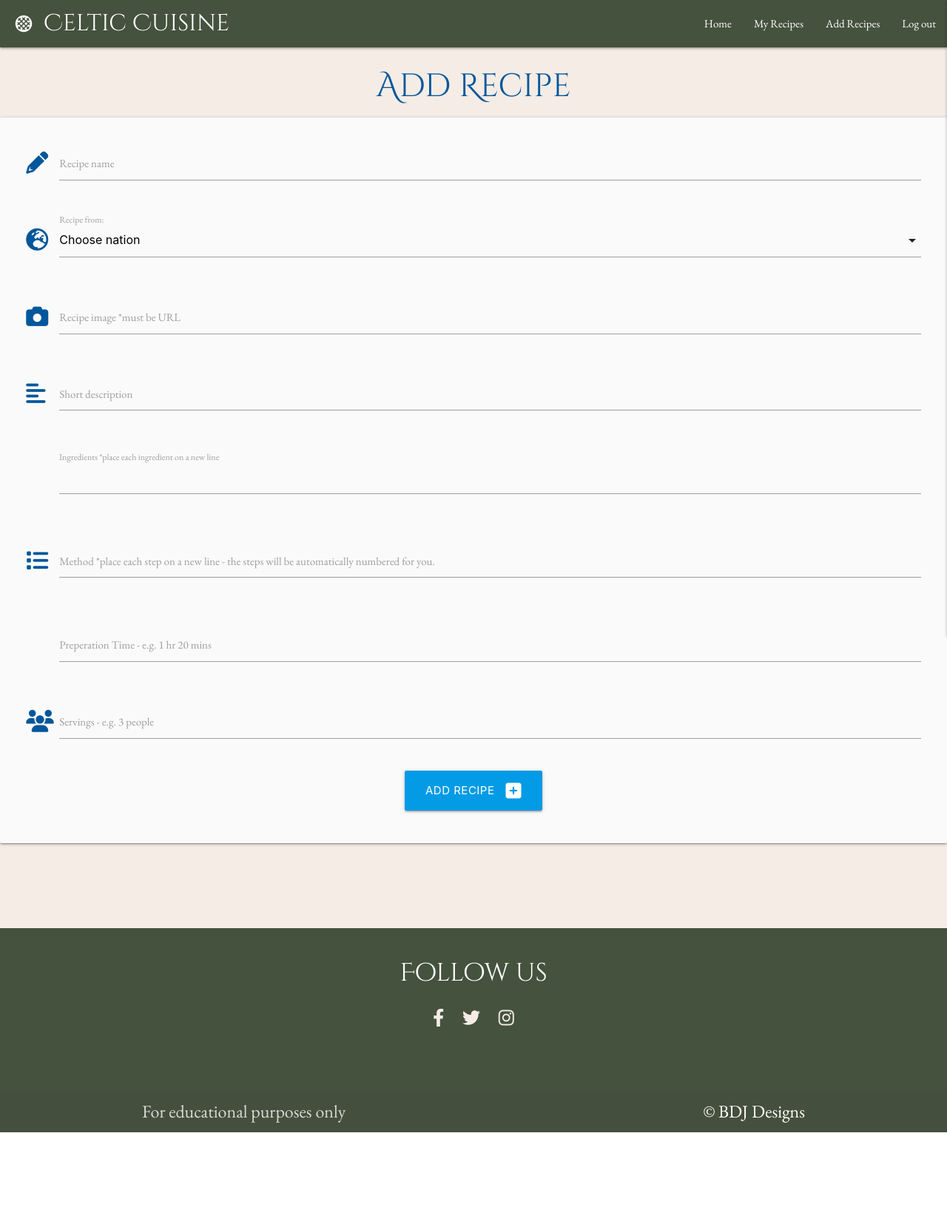
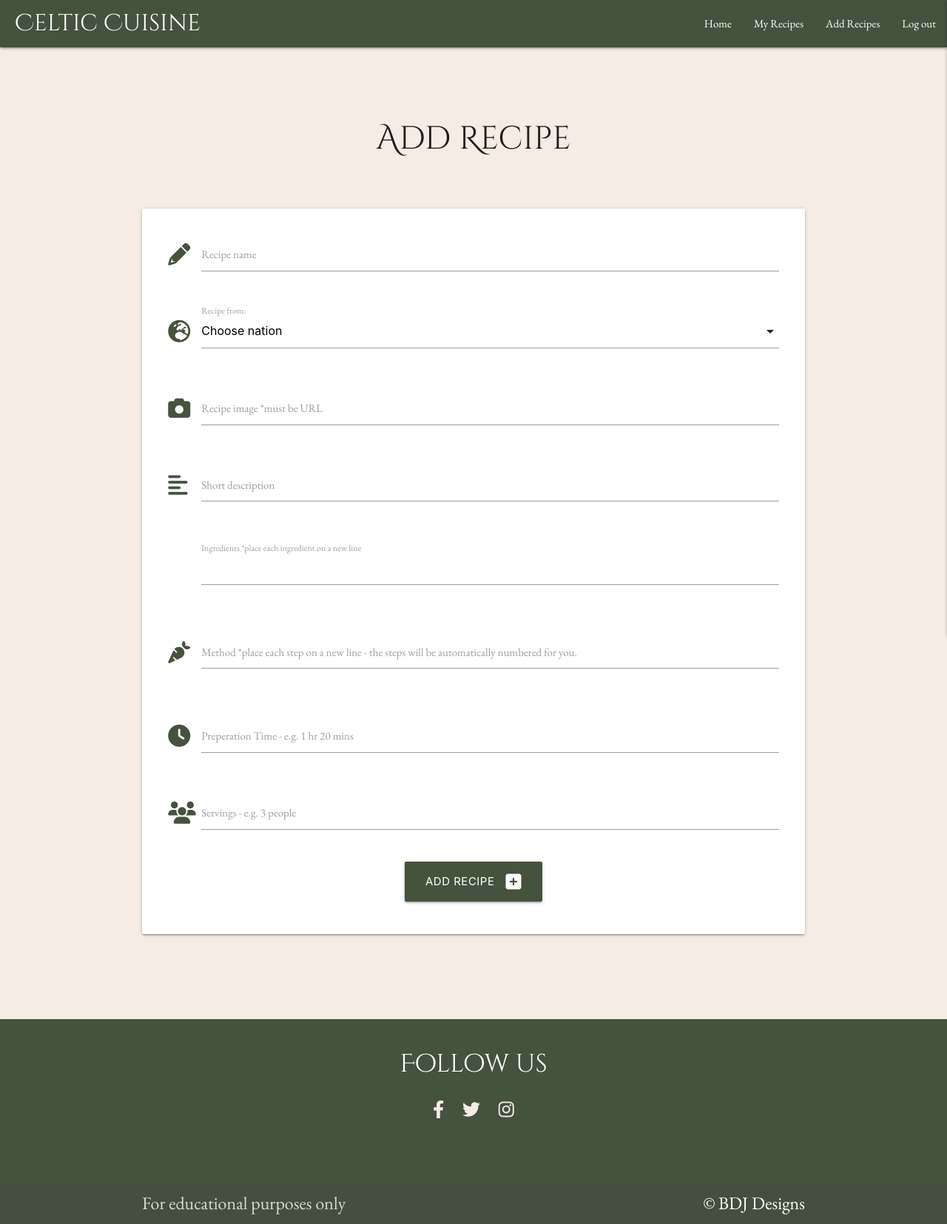
Before and after one commit to Code-Institute-Submissions/danielj314-celtic-cuisine-pm3_NovResub, a Flask app: page /add_recipe in a window 1280 px wide. Shown: the whole page at 74% size. Before the commit the page ends 1531 px from the top, so only its background shows below. Run offline with Flask 2, Linux system fonts and the light colour scheme; the visitor is signed in with stand-in values (Sample User, id 1); data that the repository does not hold is empty.

Commit message:
styling for add_recipe and edit_recipe pages

```diff
--- a/celticcuisine/static/css/style.css
+++ b/celticcuisine/static/css/style.css
@@ -43,12 +43,24 @@ h6 {
     background-color: #f5ece5;
 }
 
+.background-cloudy {
+    background-color: #b0aca2;
+}
+
 .page-footer {
     background-color: #45523e;
 }
 
 .card {
     background-color: #b0aca2;
+}
+
+.text-cabbage {
+    color: #45523e;
+}
+
+.text-matrix {
+    color: #ad5d50;
 }
 
 .nation-card {
--- a/celticcuisine/templates/add_recipe.html
+++ b/celticcuisine/templates/add_recipe.html
@@ -1,14 +1,15 @@
 {% extends "base.html" %}
 {% block content %}
 
-<h3 class="light-blue-text text-darken-4 center-align">Add Recipe</h3>
+<h3 class="center-align title-margins">Add Recipe</h3>
 
-<div class="row card-panel grey lighten-5">
+<div class="container">
+    <div class="row card-panel">
         <form class="col s12" method="POST" action="{{ url_for('add_recipe') }}">
             <!-- recipe name -->
             <div class="row">
                 <div class="input-field col s12">
-                <i class="fas fa-pencil alt prefix light-blue-text text-darken-4"></i>
+                    <i class="fas fa-pencil alt prefix text-cabbage"></i>
                     <input id="recipe_name" name="recipe_name" minlength="3" maxlength="25" type="text" class="validate"
                         required>
                     <label for="recipe_name">Recipe name</label>
@@ -17,7 +18,7 @@
             <!-- nation category -->
             <div class="row">
                 <div class="input-field col s12">
-                <i class="fas fa-earth-europe prefix light-blue-text text-darken-4"></i>
+                    <i class="fas fa-earth-europe prefix text-cabbage"></i>
                     <select id="category_id" name="category_id" class="validate" required>
                         <option value="" disabled selected>Choose nation</option>
                         {% for category in categories %}
@@ -30,24 +31,25 @@
             <!-- recipe image -->
             <div class="row">
                 <div class="input-field col s12">
-                <i class="fas fa-camera prefix light-blue-text text-darken-4"></i>
-                <input id="recipe_image" name="recipe_image" minlength="2" maxlength="300" type="text" class="validate">
+                    <i class="fas fa-camera prefix text-cabbage"></i>
+                    <input id="recipe_image" name="recipe_image" minlength="2" maxlength="300" type="text"
+                        class="validate">
                     <label for="recipe_image">Recipe image *must be URL</label>
                 </div>
             </div>
             <!-- recipe description -->
             <div class="row">
                 <div class="input-field col s12">
-                <i class="fas fa-align-left prefix light-blue-text text-darken-4"></i>
-                <textarea id="recipe_description" name="recipe_description" minlength="5" maxlength="200" type="text"
-                    class="materialize-textarea validate" required></textarea>
+                    <i class="fas fa-align-left prefix text-cabbage"></i>
+                    <textarea id="recipe_description" name="recipe_description" minlength="5" maxlength="200"
+                        type="text" class="materialize-textarea validate" required></textarea>
                     <label for="recipe_description">Short description</label>
                 </div>
             </div>
             <!-- ingredients -->
             <div class="row">
                 <div class="input-field col s12">
-                <i class="fa fa-cart prefix light-blue-text text-darken-4"></i>
+                    <i class="fa fa-cart prefix text-cabbage"></i>
                     <textarea id="ingredients" name="ingredients" minlength="5" maxlength="1500"
                         class="materialize-textarea validate" required>
                 </textarea>
@@ -57,9 +59,9 @@
             <!-- method -->
             <div class="row">
                 <div class="input-field col s12">
-                <i class="fa fa-list prefix light-blue-text text-darken-4"></i>
-                <textarea id="method" name="method" minlength="5" maxlength="1500" class="materialize-textarea validate"
-                    required></textarea>
+                    <i class="fas fa-carrot prefix text-cabbage"></i>
+                    <textarea id="method" name="method" minlength="5" maxlength="1500"
+                        class="materialize-textarea validate" required></textarea>
                     <label for="method">
                         Method *place each step on a new line - the steps will be automatically numbered for you.
                     </label>
@@ -68,7 +70,7 @@
             <!-- preperation time -->
             <div class="row">
                 <div class="input-field col s12">
-                <i class="fa fa-timer prefix light-blue-text text-darken-4"></i>
+                    <i class="fas fa-clock prefix text-cabbage"></i>
                     <input id="prep_time" name="prep_time" minlength="2" maxlength="25" type="text" class="validate"
                         required>
                     <label for="prep_time">Preperation Time - e.g. 1 hr 20 mins</label>
@@ -77,20 +79,22 @@
             <!-- servings -->
             <div class="row">
                 <div class="input-field col s12">
-                <i class="fas fa-users prefix light-blue-text text-darken-4"></i>
-                <input id="servings" name="servings" minlength="1" maxlength="20" type="text" class="validate" required>
+                    <i class="fas fa-users prefix text-cabbage"></i>
+                    <input id="servings" name="servings" minlength="1" maxlength="20" type="text" class="validate"
+                        required>
                     <label for="servings">Servings - e.g. 3 people</label>
                 </div>
             </div>
             <!-- submit button -->
             <div class="row">
                 <div class="col s12 center-align">
-                <button type="submit" class="btn-large light-blue darken-1">
+                    <button type="submit" class="btn-large background-cabbage">
                         Add Recipe <i class="fas fa-plus-square right"></i>
                     </button>
                 </div>
             </div>
         </form>
     </div>
+</div>
 
 {% endblock %}
--- a/celticcuisine/templates/base.html
+++ b/celticcuisine/templates/base.html
@@ -21,7 +21,7 @@
     <!-- Top Navbar -->
     <nav>
       <div class="nav-wrapper background-cabbage">
-        <a href="{{ url_for('home') }}" class="brand-logo header-title">Celtic Cuisine <i class="fas fa-stroopwafel"></i></a>
+        <a href="{{ url_for('home') }}" class="brand-logo header-title">Celtic Cuisine</a>
         <a href="#" data-target="mobile-demo" class="sidenav-trigger right"><i class="fas fa-bars"></i></a>
         <ul class="right hide-on-med-and-down nav-list">
           <li><a href="{{ url_for('home') }}">Home</a></li>
@@ -60,7 +60,7 @@
     {% if messages %}
     {% for message in messages %}
     <div class="row flashes">
-      <h4 class="light-blue lighten-4 center-align">{{ message }}</h4>
+      <h4 class="background-matrix white-text center-align">{{ message }}</h4>
     </div>
     {% endfor %}
     {% endif %}
```
Also changed, not shown: celticcuisine/templates/edit_recipe.html (+12 -12 lines). Lines whose indentation alone changed are shown as unchanged.
